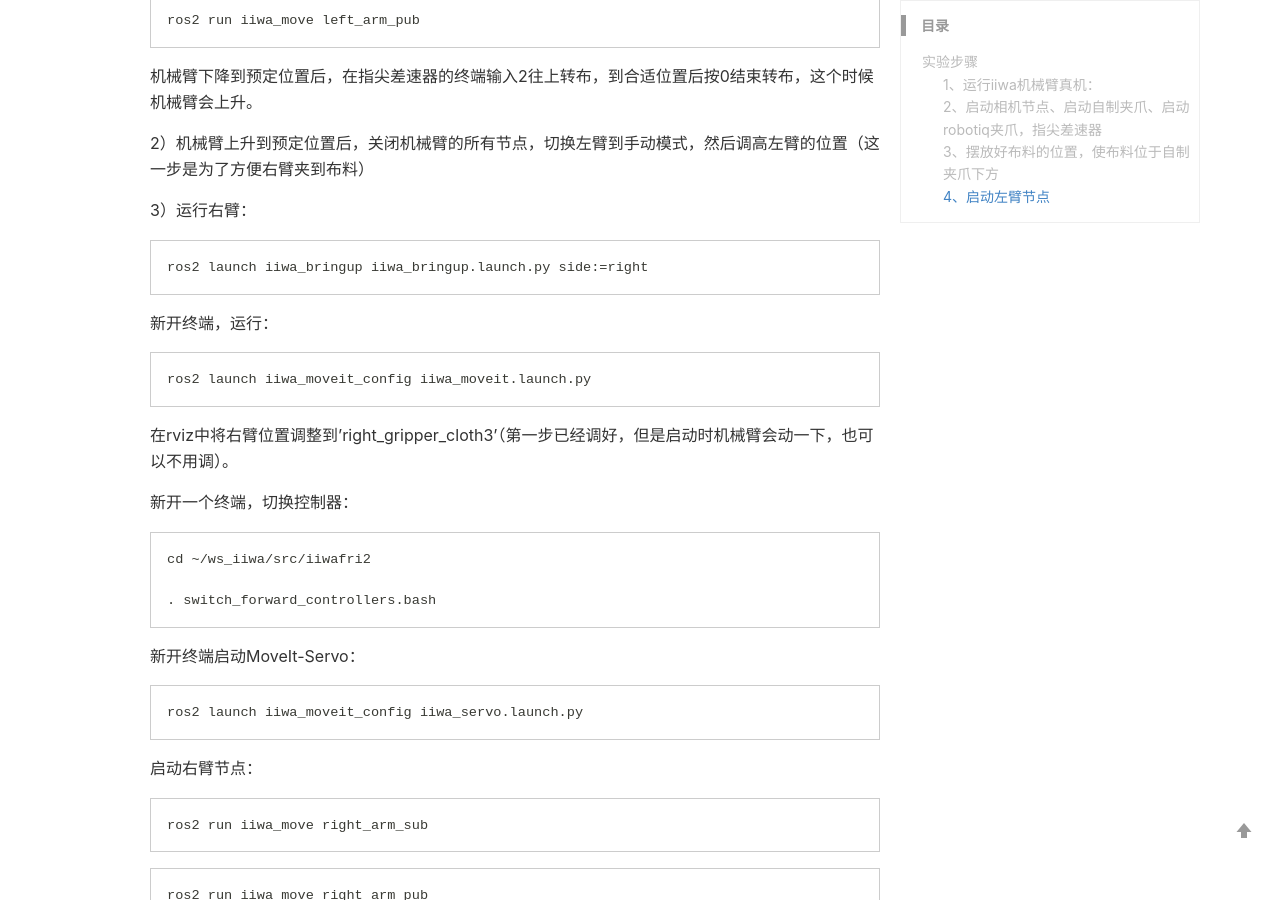
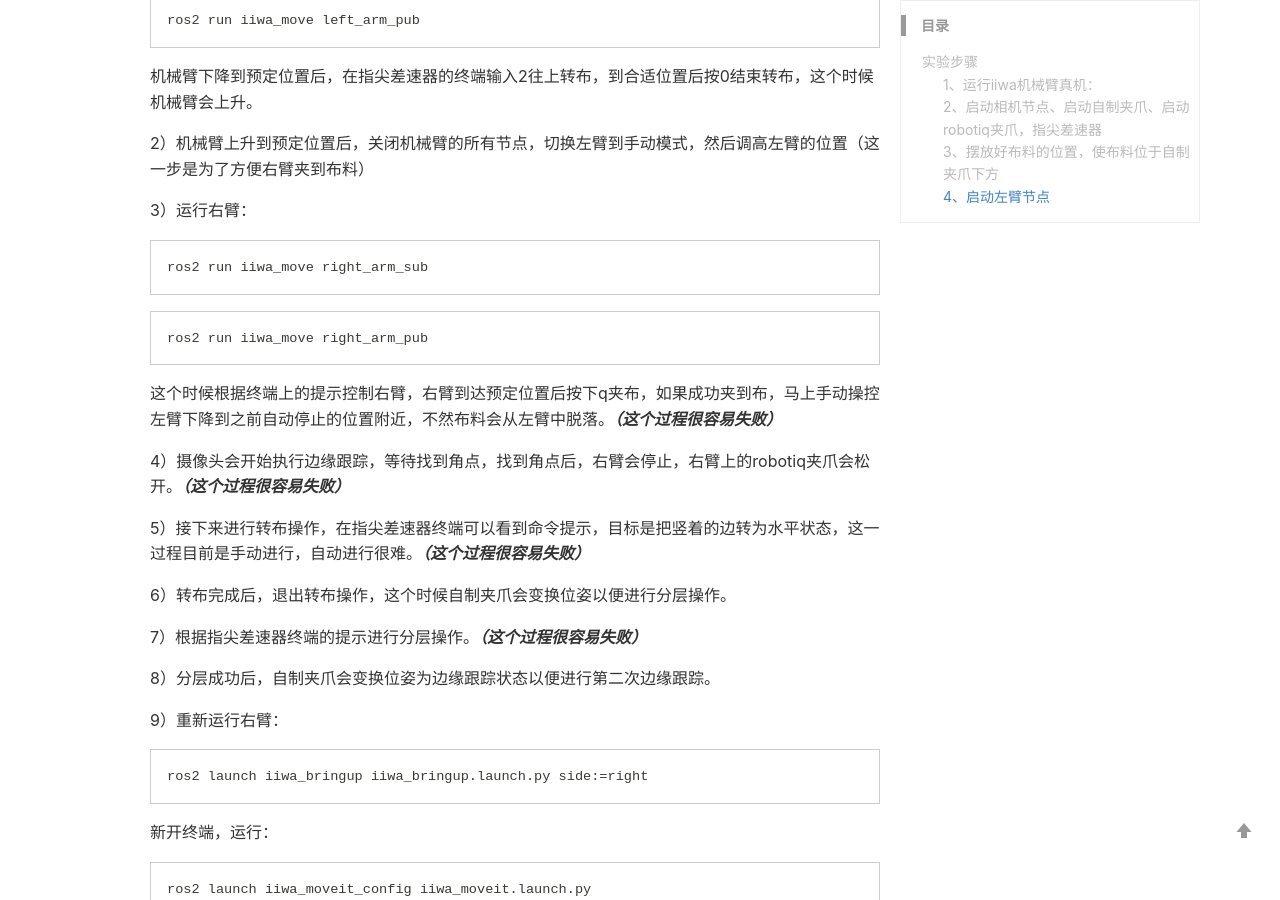
Before and after one commit to Shuke-rrrw/Awei.github.io, a Jekyll site: the page built from _posts/2025-04-01-fabric_unfolding.md, in a window 1280 px wide and 900 px high, scrolled down 1584 px. Built offline with Jekyll 4.4.1, drawn with Linux system fonts in a browser that asks for light colours; a style sheet for code colours, icons or effects is not loaded; some of the changed text lies outside the part shown.

Commit message:
修正实验步骤

````diff
--- a/_posts/2025-04-01-fabric_unfolding.md
+++ b/_posts/2025-04-01-fabric_unfolding.md
@@ -76,27 +76,7 @@ ros2 run iiwa_move left_arm_pub
 2）机械臂上升到预定位置后，关闭机械臂的所有节点，切换左臂到手动模式，然后调高左臂的位置（这一步是为了方便右臂夹到布料）
 
 3）运行右臂：
-```
-ros2 launch iiwa_bringup iiwa_bringup.launch.py side:=right
-```
 
-新开终端，运行：
-```
-ros2 launch iiwa_moveit_config iiwa_moveit.launch.py
-```
-在rviz中将右臂位置调整到'right_gripper_cloth3'（第一步已经调好，但是启动时机械臂会动一下，也可以不用调）。
-
-新开一个终端，切换控制器：
-```
-cd ~/ws_iiwa/src/iiwafri2
-
-. switch_forward_controllers.bash
-```
-新开终端启动MoveIt-Servo：
-```
-ros2 launch iiwa_moveit_config iiwa_servo.launch.py
-```
-启动右臂节点：
 ```
 ros2 run iiwa_move right_arm_sub
 ```
````
